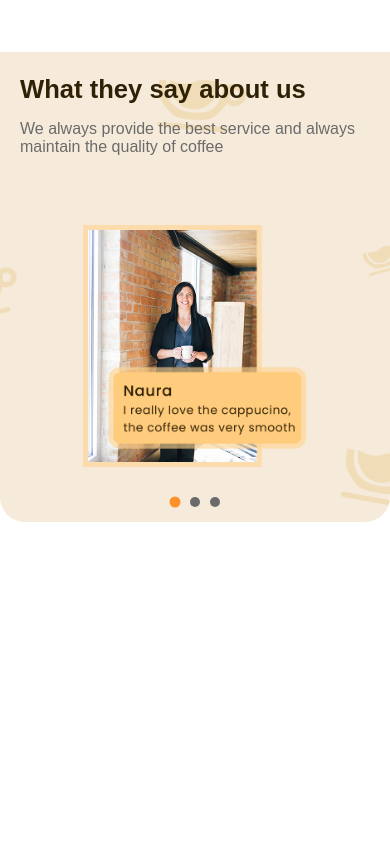
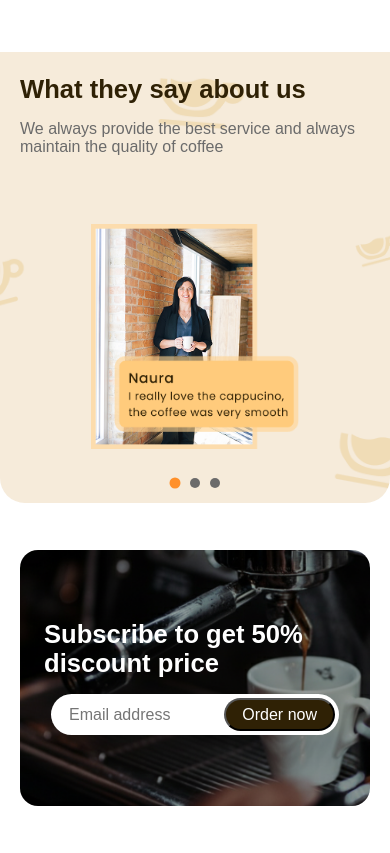
Before and after one commit to abiseck2421/Cafe-Street, a plain HTML site: page index.html in a window 390 px wide. Shown: the part 4990-5843 px from the top of the page. Before the commit the page ends 5512 px from the top, so only its background shows below. Drawn offline with nearby package versions, Linux system fonts and the light colour scheme.

Commit message:
feat: add responsive subscribe section Full-width design with perfect centering across devices

```diff
--- a/index.html
+++ b/index.html
@@ -161,5 +161,20 @@
             </div>
         </section>
     </main>
+    <footer>
+        <div class="container">
+            <section class="subscribe" id="delivery">
+                <div class="subscribe-box">
+                    <div class="subscribe-content">
+                        <h2>Subscribe to get 50% discount price</h2>
+                        <form>
+                            <input type="email" placeholder="Email address">
+                            <button type="submit">Order now</button>
+                        </form>
+                    </div>
+                </div>
+            </section>
+        </div>
+    </footer>
 </body>
 </html>
--- a/style.css
+++ b/style.css
@@ -28,6 +28,7 @@ body{
     --clr-3: #6B6B6B;
     --clr-4: #F8EBD8;
     --clr-5: #FFFFFF;
+    --clr-6: #4b3310;
 
     /* ----- Spacing ----- */
     --gap-1: 1rem;
@@ -102,7 +103,7 @@ a{
     border-radius: 25px;
     padding: 0.75rem;
     width: 15rem;
-    box-shadow: 0 0 10px gray;
+    box-shadow: 0 0 10px var(--clr-3);
     border: 2px solid transparent;
     outline: none;
 }
@@ -189,6 +190,11 @@ a{
     cursor: pointer;
     background-color: var(--clr-2);
     color: var(--clr-5);
+    transition: background 0.3s ease;
+}
+
+.hero-order-btn:hover{
+    background-color: var(--clr-6);
 }
 
 /* ===== PROMO ===== */
@@ -340,6 +346,11 @@ a{
     background-color: var(--clr-2);
     color: var(--clr-1);
     width: 10rem;
+    transition: background 0.3s ease;
+}
+
+.about-btn:hover{
+    background-color: var(--clr-6);
 }
 
 /* ===== SPECIAL MENU ===== */
@@ -484,6 +495,77 @@ a{
 .dot.active{
     background-color: var(--clr-1);
     transform: scale(1.1);
+}
+
+/* ===== SUBSCRIBE ===== */
+.subscribe{
+    position: relative;
+    height: 34rem;
+}
+
+.subscribe-box{
+    position: absolute;
+    top: 6rem;
+    right: 0;
+    bottom: 6rem;
+    left: 0;
+    background-image: url(images/bg-subscribe.png);
+    background-size: cover;
+    background-position: center;
+    border-radius: 25px;
+    display: flex;
+    justify-content: center;
+    align-items: center;
+}
+
+.subscribe-content{
+    display: flex;
+    flex-direction: column;
+    justify-content: center;
+    align-items: center;
+    width: 100%;
+    gap: var(--gap-2);
+}
+
+.subscribe-content h2{
+    font-size: var(--fs-2);
+    color: var(--clr-5);
+}
+
+.subscribe-content form{
+    position: relative;
+    width: 100%;
+    max-width: 28rem;
+}
+
+.subscribe-content input{
+    width: 100%;
+    padding: 1rem 8.75rem 1rem 1.5rem;
+    border: 2px solid transparent;
+    border-radius: 60px;
+    font-size: var(--fs-4);
+}
+
+.subscribe-content input:focus{
+    border-color: var(--clr-1);
+}
+
+.subscribe-content button{
+    position: absolute;
+    right: 5px;
+    top: 5px;
+    bottom: 5px;
+    background-color: var(--clr-2);
+    color: var(--clr-5);
+    border-radius: 50px;
+    padding: 0 1.5rem;
+    font-size: var(--fs-4);
+    cursor: pointer;
+    transition: background 0.3s ease;
+}
+
+.subscribe-content button:hover{
+    background-color: var(--clr-6);
 }
 
 /* ===== RESPONSIVENESS ===== */
@@ -645,6 +727,28 @@ a{
 .img-box{
     max-width: 9rem;
     height: 9.5rem;
+}
+
+/* ===== SUBSCRIBE ===== */
+.subscribe{
+    height: 25rem;
+}
+
+.subscribe-box{
+    top: 3rem;
+    bottom: 3rem;
+}
+
+.subscribe-content form{
+    max-width: 24rem;
+}
+
+.subscribe-content input{
+    padding: 0.875rem 7.5rem 0.875rem 1.25rem;
+}
+
+.subscribe-content button{
+    padding: 0 1.25rem;
 }
 
 }
@@ -975,7 +1079,7 @@ ion-icon:hover{
 
 .review-image{
     width: 90%;
-    max-width: 14rem;
+    max-width: 13rem;
     height: auto;
     aspect-ratio: 3/3.6;
     position: relative;
@@ -1034,4 +1138,34 @@ ion-icon:hover{
     background: var(--clr-3);
 }
 
+/* ===== SUBSCRIE ===== */
+.subscribe{
+    height: 20rem;
 }
+.subscribe-box{
+    top: 2rem;
+    bottom: 2rem;
+    border-radius: 18px;
+}
+
+.subscribe-content{
+    padding: 0 1.5rem;
+}
+
+.subscribe-content form{
+    max-width: 18rem;
+    width: 100%;
+}
+
+.subscribe-content input{
+    padding: 0.6rem 6.5rem 0.6rem 1rem;
+}
+
+.subscribe-content button{
+    right: 4px;
+    top: 4px;
+    bottom: 4px;
+    padding: 0 1rem;
+}
+
+}
```
